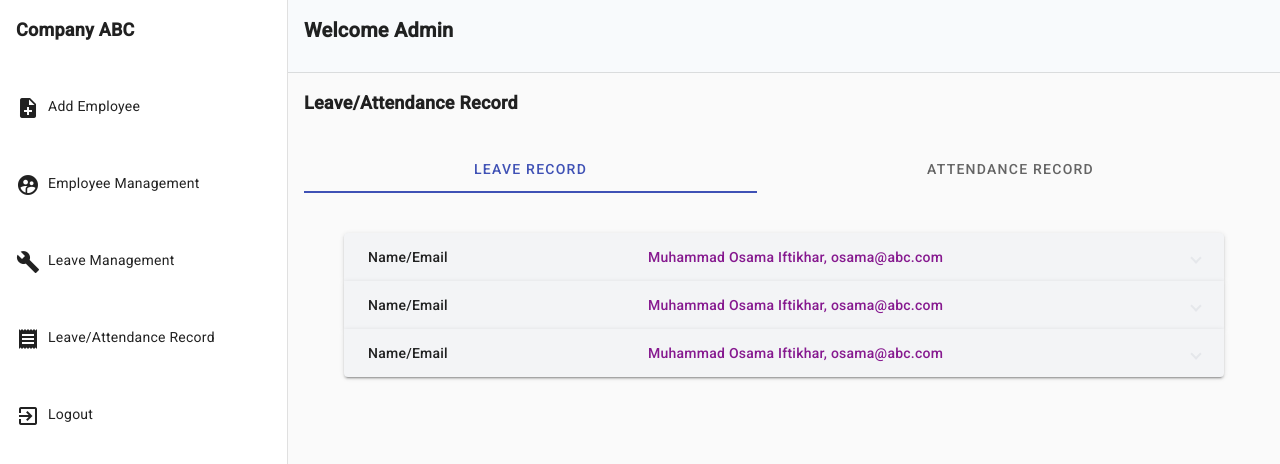
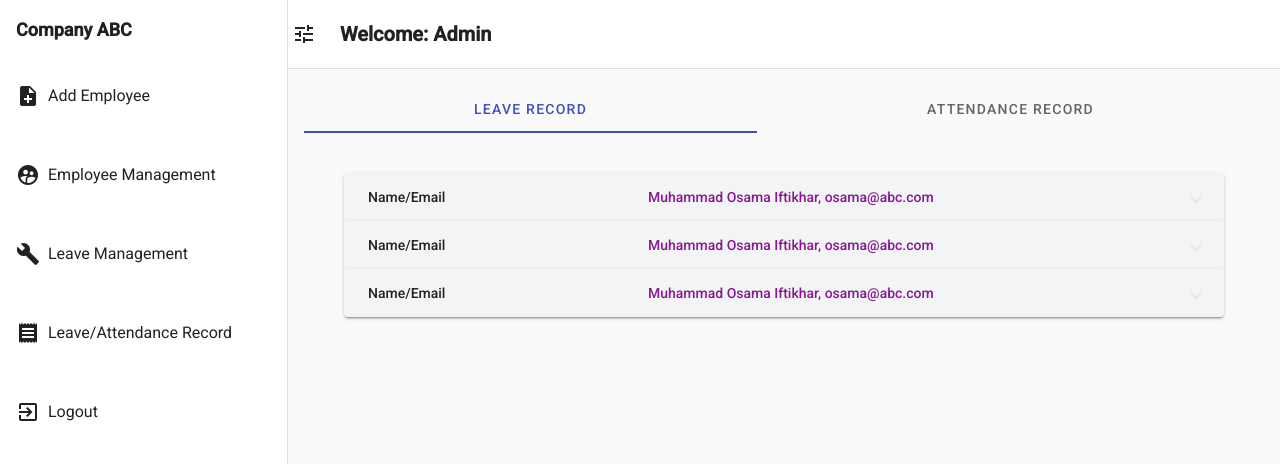
Before and after one commit to VuProjectCS619/leave-attendance-record-system-fe, an Angular app: page /admin/record in a window 1280 px wide. Shown: the top 464 px of the page. Built offline with nearby package versions, Linux system fonts and the light colour scheme.

Commit message:
refactoring ui

```diff
--- a/db.json
+++ /dev/null
@@ -1,7 +0,0 @@
-{
-    "admin":[
-        {
-           "id":100 , "name":"admin"
-        }
-    ]
-}
--- a/src/app/admin/record/record.component.html
+++ b/src/app/admin/record/record.component.html
@@ -1,7 +1,4 @@
 <div class=" flex flex-col gap-4">
-  <div>
-    <p class="text-lg font-semibold">Leave/Attendance Record</p>
-  </div>
   <!--Tabs-->
   <mat-tab-group  dynamicHeight  >
     <!--Tab 1 Leave Request-->
--- a/src/app/shared/side-nav-admin/side-nav-admin.component.html
+++ b/src/app/shared/side-nav-admin/side-nav-admin.component.html
@@ -1,6 +1,6 @@
-<mat-drawer-container class="w-screen h-screen">
+<mat-drawer-container class="w-screen h-screen" autosize>
   <!-- drawer options -->
-  <mat-drawer mode="side" opened class="w-72">
+  <mat-drawer #drawer mode="side" opened class="w-72">
     <p class="text-lg font-semibold p-4">Company ABC</p>
     <mat-list>
       <div class="flex flex-col gap-12 p-4 w-full">
@@ -28,9 +28,12 @@
     </mat-list>
   </mat-drawer>
   <!-- main content -->
-  <mat-drawer-content class="flex flex-col " >
-    <div class="sticky top-0 z-10 bg-slate-50">
-      <p class="p-4 text-xl font-semibold ">Welcome Admin </p>
+  <mat-drawer-content>
+    <div class="sticky top-0 z-10 bg-white">
+      <div class="flex gap-2 items-center  p-1">
+        <mat-icon class="cursor-pointer " (click)="drawer.toggle()">tune</mat-icon>
+        <p class="p-4 text-xl font-semibold">Welcome: Admin</p>
+      </div>
       <mat-divider> </mat-divider>
     </div>
     <div class="p-4"> <ng-content></ng-content> </div>
--- a/src/app/shared/side-nav-employee/side-nav-employee.component.html
+++ b/src/app/shared/side-nav-employee/side-nav-employee.component.html
@@ -1,7 +1,10 @@
-<mat-drawer-container class="w-screen h-screen">
+<mat-drawer-container class="w-screen h-screen" autosize>
   <!-- drawer options -->
-  <mat-drawer mode="side" opened class="w-72 ">
-    <p class="text-lg font-semibold p-4">Company ABC</p>
+  <mat-drawer #drawer mode="side" opened class="w-72 ">
+    <div class="flex  justify-between p-4 ">
+      <p class="text-lg font-semibold ">Company ABC</p>
+
+    </div>
     <mat-list>
       <div class="flex flex-col gap-12 p-4 w-full">
         <div class="flex gap-2 hover:underline hover:text-fuchsia-800">
@@ -28,9 +31,12 @@
     </mat-list>
   </mat-drawer>
   <!-- main content -->
-  <mat-drawer-content class="flex flex-col " >
-    <div class="sticky top-0 z-10 bg-slate-50">
-      <p class="p-4 text-xl font-semibold">Welcome: {{greeting}}  </p>
+  <mat-drawer-content>
+    <div class="sticky top-0 z-10 bg-white ">
+      <div class="flex gap-2 items-center  p-1">
+        <mat-icon class="cursor-pointer " (click)="drawer.toggle()">tune</mat-icon>
+        <p class="p-4 text-xl font-semibold">Welcome: {{greeting}}</p>
+      </div>
       <mat-divider> </mat-divider>
     </div>
     <div class="p-4"> <ng-content></ng-content> </div>
--- a/src/index.html
+++ b/src/index.html
@@ -10,7 +10,7 @@
   <link href="https://fonts.googleapis.com/css2?family=Roboto:wght@300;400;500&display=swap" rel="stylesheet">
   <link href="https://fonts.googleapis.com/icon?family=Material+Icons" rel="stylesheet">
 </head>
-<body class="mat-typography">
+<body >
   <app-root></app-root>
 </body>
 </html>
```
